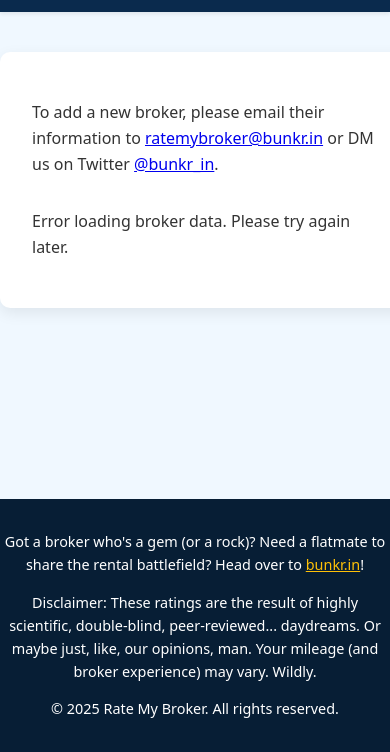
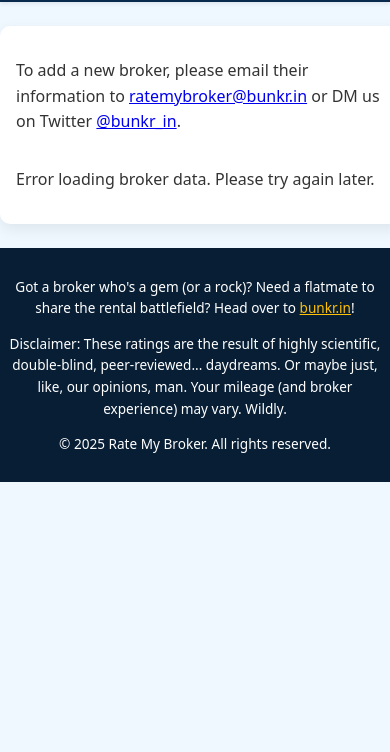
Before and after one commit to bunkr-in/ratemybroker, a website: page public/index.html in a window 390 px wide. Shown: the part 92-844 px from the top of the page. Drawn offline with Linux system fonts and the light colour scheme; no server answers.

Commit message:
fix: update styles

```diff
--- a/public/style.css
+++ b/public/style.css
@@ -19,10 +19,9 @@
 body {
     font-family: system-ui, -apple-system, BlinkMacSystemFont, "Segoe UI", Roboto, "Helvetica Neue", Arial, "Noto Sans", sans-serif, "Apple Color Emoji", "Segoe UI Emoji", "Segoe UI Symbol", "Noto Color Emoji";
     margin: 0;
-    padding: 0;
+    padding: 0; /* Removed padding-bottom for fixed footer */
     background-color: var(--light-blue-bg);
     color: var(--dark-text);
-    padding-bottom: 70px; /* Add padding for fixed footer */
     line-height: 1.6; /* Improved readability */
 }
 
@@ -99,12 +98,13 @@
     padding: 1.2em 0; /* Adjusted padding */
     background-color: var(--footer-bg);
     color: var(--light-text);
-    position: fixed;
-    bottom: 0;
-    left: 0;
-    width: 100%;
-    z-index: 1000; /* Ensure footer stays on top */
+    /* position: fixed; Removed */
+    /* bottom: 0; Removed */
+    /* left: 0; Removed */
+    width: 100%; /* Keep width 100% for block behavior */
+    /* z-index: 1000; Removed */
     font-size: 0.9em;
+    margin-top: 2em; /* Add some space above the footer */
 }
 
 footer a {
@@ -116,3 +116,35 @@
     color: var(--light-text); /* White on hover */
     text-decoration: none;
 }
+
+/* Responsive adjustments */
+@media (max-width: 600px) {
+    header h1 {
+        font-size: 1.8em; /* Reduce header font size */
+    }
+
+    .container {
+        width: 95%; /* Slightly more width for container */
+        padding: 1em; /* Reduce container padding */
+        margin: 1.5em auto; /* Adjust margin */
+    }
+
+    .broker-list {
+        grid-template-columns: 1fr; /* Stack cards vertically */
+        gap: 1em; /* Reduce gap between cards */
+    }
+
+    .broker-card {
+        padding: 1em; /* Reduce card padding */
+    }
+
+    .broker-card h2 {
+        font-size: 1.4em; /* Reduce card title size */
+    }
+
+    footer {
+        padding: 1em 0;
+        font-size: 0.85em;
+        margin-top: 1.5em;
+    }
+}
```
